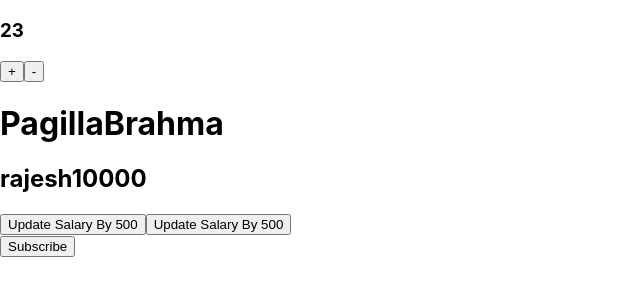
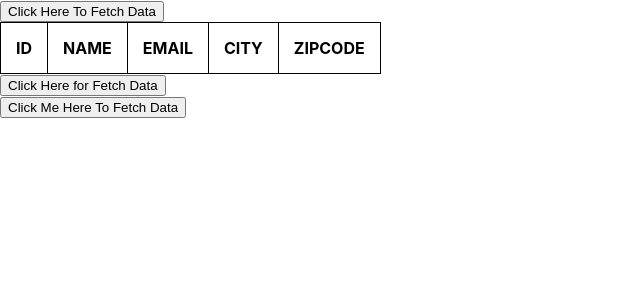
Before and after one commit to pagillabrahma12/ReactJS, a React (Create React App) app: page / in a window 1280 px wide. Shown: the top 300 px of the page, without its empty margins (0-640 px from the left). Built offline with nearby package versions, Linux system fonts and the light colour scheme.

Commit message:
add thid files

```diff
--- a/src/App.css
+++ b/src/App.css
@@ -40,5 +40,5 @@
 table,tr,td,th{
   border: 1px solid black;
   border-collapse: collapse;
-  padding: 30px;
+  padding: 15px;
 }
--- a/src/App.js
+++ b/src/App.js
@@ -3,20 +3,17 @@
 //import OrderList from "./Components/Functional-Components/list/OrderList/Order-List"
 
 import './App.css';
-import MyYoutube from './Components/Functional-Components/ImageComponent/YoutubeComponent/YoutubeSubscribe.js';
-
-
-import MyBrahma from './Components/Functional-Components/ImageComponent/brahma.js';
-import Mycomponent from "./Components/Functional-Components/ImageComponent/image.js";
+import MyCards from './Components/GetApi/Cards';
+import ListData from './Components/GetApi/listData';
+import MyTable from './Components/GetApi/tableApi';
 
 
 function App(){
   return(
     <div>
-
-     <Mycomponent title="Brahma"/>
-    <MyBrahma name="PagillaBrahma"/>
-    <MyYoutube/>
+     <MyTable/>
+     <ListData/>
+     <MyCards/>
     </div>
 
 
--- /dev/null
+++ b/src/Components/GetApi/Cards.js
@@ -0,0 +1,76 @@
+import axios from "axios";
+import { Component } from "react";
+
+
+class MyCards extends Component{
+    constructor(){
+        super()
+        this.state={
+            Cards:[]
+
+        }
+    }
+    FetchApiforCards=()=>{
+        axios.get("https://fakestoreapi.com/products")
+        .then((res)=>{
+            this.setState({Cards:res.data})
+        })
+        .catch((error)=>console.log(error))
+
+                    }
+            render(){
+                return(
+                    <>
+                    <button onClick={this.FetchApiforCards}>Click Me Here To Fetch Data</button>
+                        <div style={Cardsstyle}>
+                            {
+                                this.state.Cards.map((eachData)=>{
+                                    return(
+                                    <div style={Container}>
+                                        <div key={eachData.id}>
+                                            <img src={eachData.image} width={150} height={130} />
+                                        </div>
+                                        <p>{eachData.id}</p>
+                                        <p>{eachData.title}</p>
+                                        <p>{eachData.category}</p>
+
+                                        <p>{eachData.price}</p>
+
+
+
+                                    </div>
+                                    )
+                                })
+                            }
+                        </div>
+                    </>
+                )
+
+                    }
+
+}
+export default MyCards
+const Cardsstyle={
+    width:"100%",
+    height:"100%",
+    display:"flex",
+   flexWrap:"wrap",
+   marigin:"auto",
+   padding:"5px",
+   gap:"10px"
+}
+const Container={
+    width:"350px",
+    height:"390px",
+    border:"1px solid black",
+    marigin:"auto",
+    display:"flex",
+     flexDirection: "column" ,
+     alignItems:" center",
+      justifyContent: "center"
+
+
+
+
+
+}
--- /dev/null
+++ b/src/Components/GetApi/listData.js
@@ -0,0 +1,54 @@
+import axios from "axios";
+
+import {Component} from "react"
+
+
+class ListData extends Component{
+    constructor(){
+        super()
+            this.state={
+                List:[]
+
+        }
+    }
+
+    fetchData=()=>{
+        axios.get("https://fakestoreapi.com/products")
+        .then((res)=>{
+            this.setState({List:res.data})
+        })
+        .catch((error)=>console.log(error))
+    }
+
+
+
+    render(){
+        return(
+            <>
+            <button onClick={this.fetchData}>Click Here for Fetch Data</button>
+
+            <div>
+                {
+                    this.state.List.map((eachObject)=>{
+                        return(
+
+                            <ol key={eachObject.id}>
+
+                                    <li>{eachObject.id}</li>
+                                    <li>{eachObject.title}</li>
+                                    <li>{eachObject.price}</li>
+                                    <li>{eachObject.rating.count}</li>
+
+                            </ol>
+
+
+
+                        )
+                    })
+                }
+            </div>
+            </>
+        )
+    }
+}
+export default ListData
--- /dev/null
+++ b/src/Components/GetApi/tableApi.js
@@ -0,0 +1,60 @@
+import axios from "axios";
+import { Component } from "react";
+
+
+
+class MyTable extends Component{
+    constructor(){
+        super()
+        this.state={
+            List:[]
+        }
+    }
+
+    FetchApi=()=>{
+        axios.get("https://jsonplaceholder.typicode.com/users")
+        .then((res)=>{
+            this.setState({List:res.data})
+
+        })
+        .catch((error)=>console.log(error))
+    }
+
+render(){
+    return(
+        <>
+       <button onClick={this.FetchApi}>Click Here To Fetch Data</button>
+        <table>
+            <tr>
+                <th>ID</th>
+                <th>NAME</th>
+                <th>EMAIL</th>
+                <th>CITY</th>
+                <th>ZIPCODE</th>
+            </tr>
+
+                {
+                    this.state.List.map((each)=>{
+                        return(
+
+                  <tr key={each.id}>
+                  <td>{each.id}</td>
+                  <td>{each.name}</td>
+                  <td>{each.email}</td>
+                  <td>{each.address.city}</td>
+                  <td>{each.address.zipcode}</td>
+
+                    </tr>
+
+
+                        )
+                    })
+                }
+
+        </table>
+
+        </>
+    )
+}
+}
+export default MyTable
```
